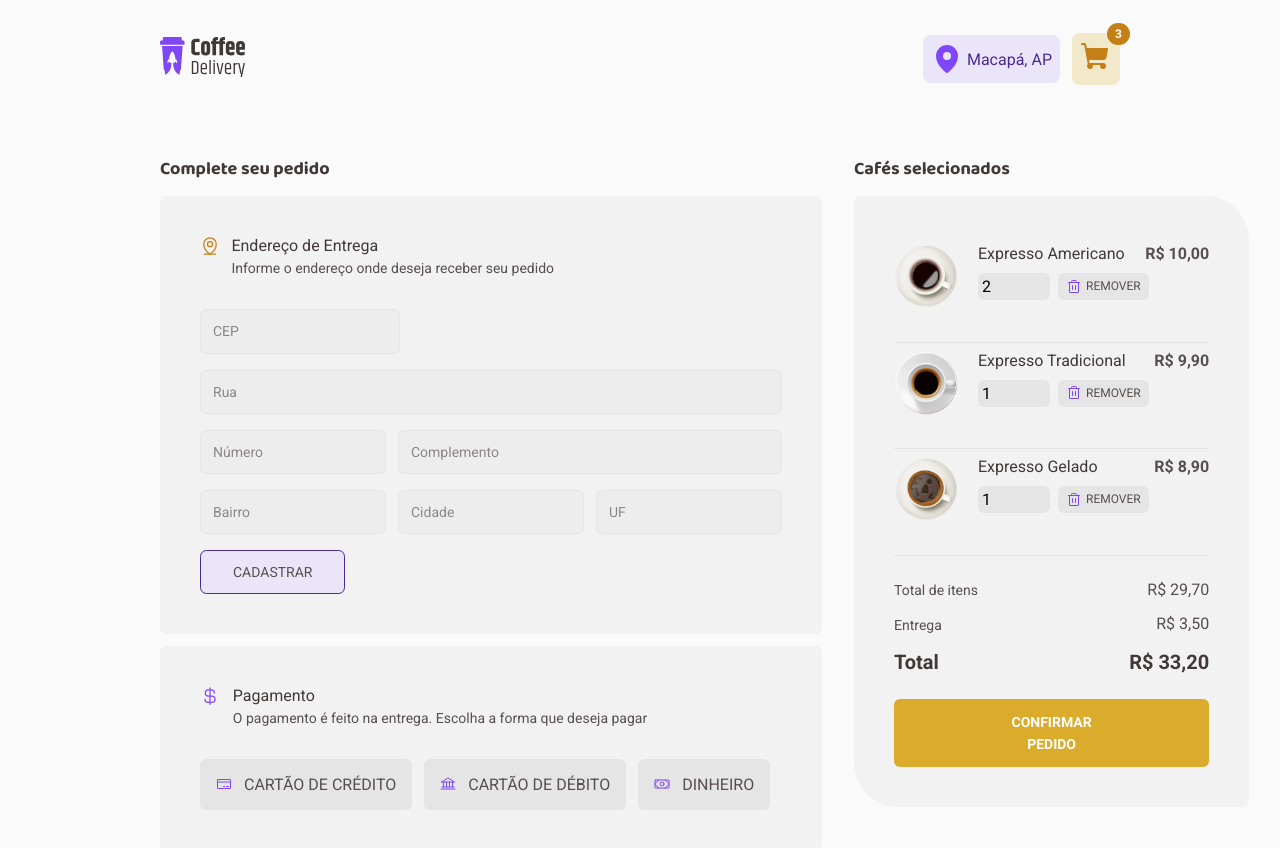
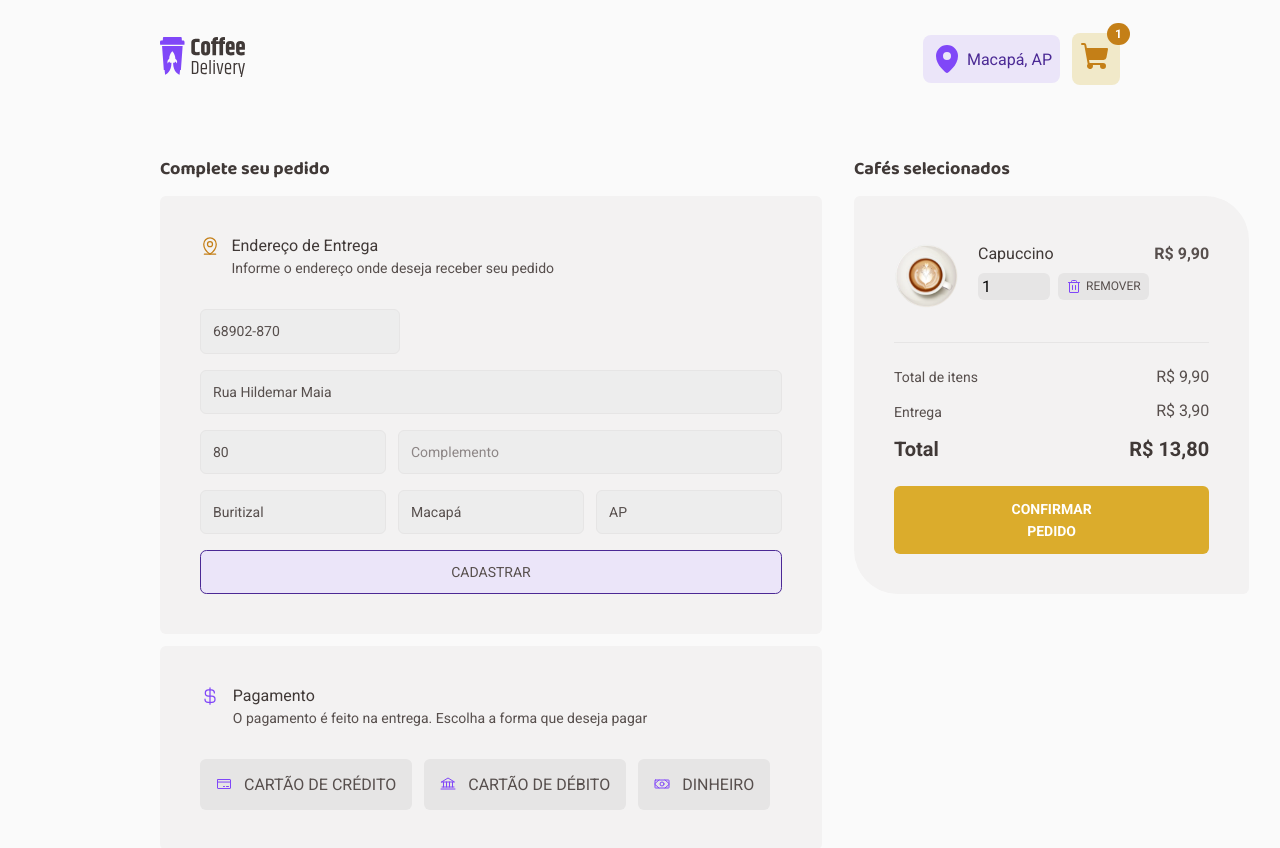
Before and after one commit to taiprogrammer/challenge-coffee-delivery, a React (Vite) app: page /checkout in a window 1280 px wide. Shown: the top 848 px of the page. Built offline with nearby package versions, Linux system fonts and the light colour scheme; data requests are answered from the project's data file.

Commit message:
feature (Checkout) - adding reactive when product quantity changes

```diff
--- a/server.json
+++ b/server.json
@@ -167,28 +167,12 @@
   ],
   "cart-products": [
     {
-      "id": "americano",
-      "image": "/catalog/Type=Americano.png",
-      "name": "Expresso Americano",
-      "quantity": 2,
-      "price": 10,
-      "serial": 2
-    },
-    {
-      "id": "expresso",
-      "image": "/catalog/Type=Expresso.png",
-      "name": "Expresso Tradicional",
+      "id": "capuccino",
+      "image": "/catalog/Type=Capuccino.png",
+      "name": "Capuccino",
+      "price": 9.9,
       "quantity": 1,
-      "price": 9.9,
-      "serial": 1
-    },
-    {
-      "id": "gelado",
-      "image": "/catalog/Type=Café Gelado.png",
-      "name": "Expresso Gelado",
-      "quantity": 1,
-      "price": 8.9,
-      "serial": 4
+      "serial": 7
     }
   ],
   "address": {
--- a/src/contexts/DeliveryContext.tsx
+++ b/src/contexts/DeliveryContext.tsx
@@ -1,9 +1,5 @@
-import { createContext, ReactNode, useEffect, useState } from "react";
+import { createContext, ReactNode, useState } from "react";
 import { api } from "../lib/axios";
-
-const TypeCoffee = {
-  tradicional: "TRADICIONAL",
-};
 
 interface PaymentMethod {
   method: "CARTÃO DE CRÉDITO" | "CARTÃO DE DÉBITO" | "DINHEIRO";
@@ -50,6 +46,8 @@ interface DeliveryContextType {
   fetchCartProducts: () => void;
   addAddress: (address: UserAddress) => Promise<void>;
   fetchAddress: () => void;
+  deleteItemCart: (product: ProductCart) => Promise<void>;
+  updateQuantityProduct: (product: ProductCart) => void;
   cart: Cart[];
   cartProducts: ProductCart[];
   address: UserAddress | undefined;
@@ -74,6 +72,7 @@ export function DeliveryContextProvider({
 
   async function addToCart(product: ProductCart) {
     const { id, image, name, quantity, price, serial } = product;
+
     const response = await api.post("/cart-products", {
       id,
       image,
@@ -86,9 +85,27 @@ export function DeliveryContextProvider({
     setCartProducts((state) => [response.data, ...state]);
   }
 
+  function updateQuantityProduct(product: ProductCart) {
+    const { id, image, name, price, quantity, serial } = product;
+    api.put(`/cart-products/${id}`, {
+      id,
+      image,
+      name,
+      price,
+      quantity,
+      serial,
+    });
+
+      api.get("/cart-products").then(async ({ data }) => {
+        setCartProducts(await data);
+      });
+
+  }
+
   function fetchCartProducts() {
     api.get("/cart-products").then(async ({ data }) => {
       setCartProducts(await data);
+      return await data;
     });
   }
 
@@ -114,6 +131,11 @@ export function DeliveryContextProvider({
     setAddress(response.data);
   }
 
+  async function deleteItemCart(item: ProductCart) {
+    const { id } = item;
+    api.delete(`/cart-products/${id}`);
+  }
+
   return (
     <DeliveryContext.Provider
       value={{
@@ -124,7 +146,9 @@ export function DeliveryContextProvider({
         fetchCartProducts,
         addAddress,
         fetchAddress,
-        address,
+        deleteItemCart,
+        updateQuantityProduct,
+        address
       }}
     >
       {children}
--- a/src/pages/Checkout/components/Address/index.tsx
+++ b/src/pages/Checkout/components/Address/index.tsx
@@ -32,7 +32,7 @@ const newAddressFormSchema = z.object({
 type NewAddressFormInputs = z.infer<typeof newAddressFormSchema>;
 
 export function Address() {
-  const { addAddress } = useContext(DeliveryContext);
+  const { addAddress, address } = useContext(DeliveryContext);
 
   const { register, handleSubmit } = useForm<NewAddressFormInputs>({
     resolver: zodResolver(newAddressFormSchema),
@@ -64,29 +64,53 @@ export function Address() {
               type="text"
               placeholder="CEP"
               {...register("zip")}
+              value={address?.zip}
             />
-            <BaseInput type="text" placeholder="Rua" {...register("street")} />
+            <BaseInput
+              type="text"
+              placeholder="Rua"
+              {...register("street")}
+              required
+              value={address?.street}
+            />
           </ContainerColumn>
           <ContainerRow>
             <BaseInput
               type="number"
               placeholder="Número"
+              required
               {...register("number", { valueAsNumber: true })}
+              value={address?.number}
             />
             <ComplementoInput
               type="text"
               placeholder="Complemento"
               {...register("complement")}
+              value={address?.complement}
             />
           </ContainerRow>
           <ContainerRow>
             <BaseInput
               type="text"
               placeholder="Bairro"
+              required
               {...register("neighbourhood")}
+              value={address?.neighbourhood}
             />
-            <BaseInput type="text" placeholder="Cidade" {...register("city")} />
-            <BaseInput type="text" placeholder="UF" {...register("state")} />
+            <BaseInput
+              type="text"
+              placeholder="Cidade"
+              {...register("city")}
+              required
+              value={address?.city}
+            />
+            <BaseInput
+              type="text"
+              placeholder="UF"
+              {...register("state")}
+              required
+              value={address?.state}
+            />
           </ContainerRow>
           <ButtonSave type="submit">CADASTRAR</ButtonSave>
         </ContainerDataAddress>
--- a/src/pages/Checkout/components/Address/styles.ts
+++ b/src/pages/Checkout/components/Address/styles.ts
@@ -90,6 +90,7 @@ export const ComplementoInput = styled(BaseInput)`
 `;
 
 export const ButtonSave = styled.button`
+  width: 100%;
   cursor: pointer;
   margin-top: 1rem;
   font-size: 0.875rem;
--- a/src/pages/Checkout/components/SelectedProducts/components/Product/index.tsx
+++ b/src/pages/Checkout/components/SelectedProducts/components/Product/index.tsx
@@ -1,4 +1,6 @@
 import { Trash } from "phosphor-react";
+import { useContext, useEffect, useState } from "react";
+import { DeliveryContext } from "../../../../../../contexts/DeliveryContext";
 import {
   ContainerProduct,
   ContainerProductInfo,
@@ -23,10 +25,50 @@ export function Product({
   price,
   serial,
 }: ProductProps) {
+  const {
+    deleteItemCart,
+    fetchCartProducts,
+    updateQuantityProduct,
+  } = useContext(DeliveryContext);
+  const [newQuantity, setNewQuantity] = useState<number>(quantity);
+
+  const totalPrice = price * newQuantity;
   const formattedPrice = new Intl.NumberFormat("pt-BR", {
     style: "currency",
     currency: "BRL",
-  }).format(price);
+  }).format(totalPrice);
+
+  function handleDeleteProduct() {
+    const payload = {
+      id,
+      image,
+      name,
+      quantity,
+      price,
+      serial,
+    };
+    deleteItemCart(payload);
+    setTimeout(fetchCartProducts, 1000);
+  }
+
+  function handleUpdateQuantity(event: any) {
+    setNewQuantity(Number(event.target.value));
+    const payload = {
+      id,
+      image,
+      name,
+      quantity: Number(event.target.value),
+      price,
+      serial,
+    };
+
+    updateQuantityProduct(payload);
+  }
+
+  useEffect(() => {
+    fetchCartProducts();
+  }, [newQuantity]);
+
   return (
     <ContainerProduct>
       <img src={image} alt={name} />
@@ -36,8 +78,12 @@ export function Product({
           <h2>{formattedPrice}</h2>
         </header>
         <footer>
-          <QuantityInput type="number" value={quantity} />
-          <RemoveButton>
+          <QuantityInput
+            type="number"
+            value={newQuantity}
+            onChange={(event) => handleUpdateQuantity(event)}
+          />
+          <RemoveButton onClick={handleDeleteProduct}>
             <Trash />
             <span>REMOVER</span>
           </RemoveButton>
--- a/src/pages/Checkout/components/SelectedProducts/index.tsx
+++ b/src/pages/Checkout/components/SelectedProducts/index.tsx
@@ -14,6 +14,30 @@ import {
 
 export function SelectedProducts() {
   const { cartProducts, fetchCartProducts } = useContext(DeliveryContext);
+
+  const sumPrices = cartProducts.reduce(
+    (acc, current) => acc + (current.quantity * current.price),
+    0
+  );
+
+  const shipping = sumPrices > 0 ? 3.9 : 0;
+
+  const totalPrice = sumPrices + shipping;
+
+  const formattedPrice = new Intl.NumberFormat("pt-BR", {
+    style: "currency",
+    currency: "BRL",
+  }).format(sumPrices);
+
+  const formattedShipping = new Intl.NumberFormat("pt-BR", {
+    style: "currency",
+    currency: "BRL",
+  }).format(shipping);
+
+  const formattedTotalPrice = new Intl.NumberFormat("pt-BR", {
+    style: "currency",
+    currency: "BRL",
+  }).format(totalPrice);
 
   useEffect(() => {
     fetchCartProducts();
@@ -41,15 +65,15 @@ export function SelectedProducts() {
         <ContainerReviewPrice>
           <PriceItems>
             <h2>Total de itens</h2>
-            <span>R$ 29,70</span>
+            <span>{formattedPrice}</span>
           </PriceItems>
           <PriceShip>
             <h2>Entrega</h2>
-            <span>R$ 3,50</span>
+            <span>{formattedShipping}</span>
           </PriceShip>
           <TotalPrice>
             <h2>Total</h2>
-            <h2>R$ 33,20</h2>
+            <h2>{formattedTotalPrice}</h2>
           </TotalPrice>
         </ContainerReviewPrice>
         <ConfirmButton>CONFIRMAR PEDIDO</ConfirmButton>
--- a/src/pages/Home/components/Catalog/components/Card/index.tsx
+++ b/src/pages/Home/components/Catalog/components/Card/index.tsx
@@ -39,7 +39,8 @@ export function Card({
   }).format(price);
 
   const { addToCart } = useContext(DeliveryContext);
-  const [quantity, setQuantity] = useState<string>("");
+  const [quantity, setQuantity] = useState<string>("1");
+
 
   function handleAddToCart() {
     const payload = {
@@ -77,6 +78,7 @@ export function Card({
             type="number"
             placeholder="1"
             onChange={(event) => setQuantity(event.target.value)}
+            value={quantity}
           />
           <button onClick={handleAddToCart}>
             <ShoppingCart weight="fill" size={18} />
```
Also changed, not shown: src/hooks/useCheckout.ts (added, +8 -0 lines).
